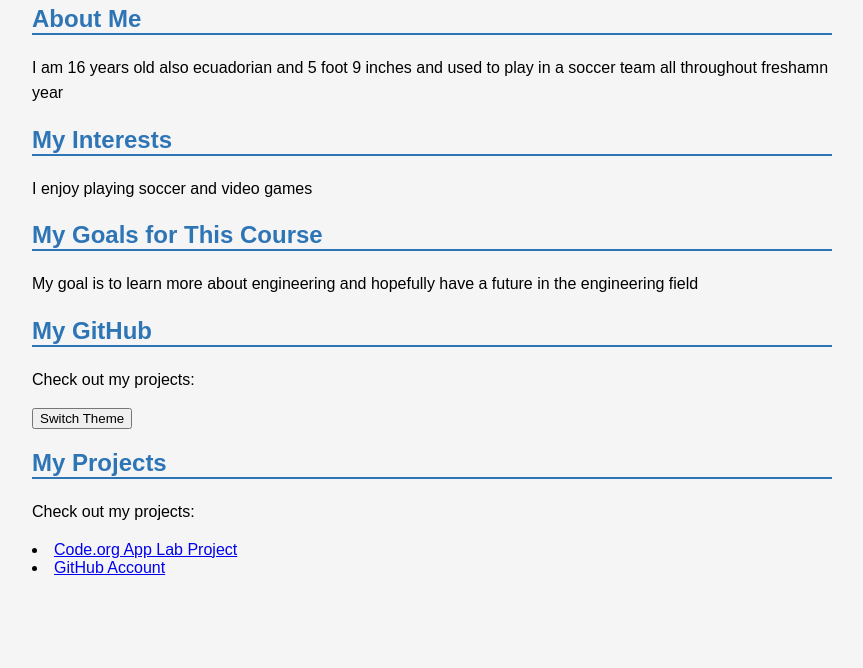
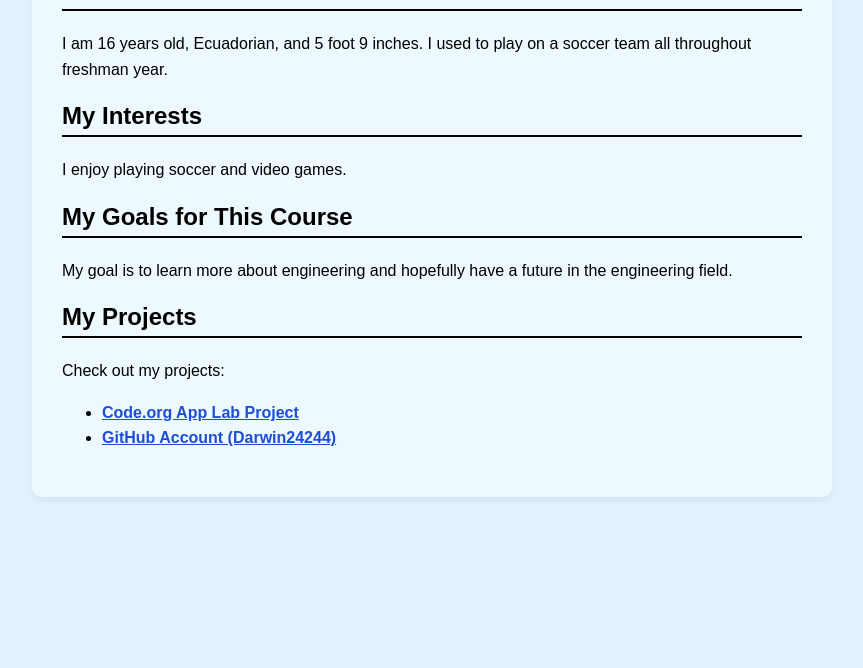
Before and after one commit to Darwin24244/my-github-site, a plain HTML site: page index.html in a window 1280 px wide. Shown: the part 132-800 px from the top of the page, without its empty margins (208-1071 px from the left). Drawn offline with Linux system fonts and the light colour scheme.

Commit message:
edited background

```diff
--- a/index.html
+++ b/index.html
@@ -3,61 +3,105 @@
   <head>
     <meta charset="UTF-8">
     <meta name="viewport" content="width=device-width, initial-scale=1.0">
-    <title><div Darwin=""></div>'s Website</title>
+    <title>Darwin's Website</title>
     <style>
-      body { font-family: Arial, sans-serif; max-width: 800px;
-             margin: 0 auto; padding: 20px; background: #f5f5f5; }
-      h1   { color: #1F4E79; }
-      h2   { color: #2E75B6; border-bottom: 2px solid #2E75B6; }
-      p    { line-height: 1.6; }
-    </style>
-  </head>
-  <body>
+      /* Layout & Background Styles */
+      body {
+        font-family: Arial, sans-serif;
+        max-width: 800px;
+        margin: 0 auto;
+        padding: 20px;
+        background-color: #E0F2FE; /* Light baby blue */
+        color: #000000; /* Black text */
+        transition: background-color 0.3s, color 0.3s;
+      }
 
-<h1>Hi, I am Darwin <div Darwin=""></div>!</h1>
-    <h2>About Me</h2>
-   <p> I am 16 years old also ecuadorian and 5 foot 9 inches and used to play in a soccer team all throughout freshamn year</p>
-    <h2>My Interests</h2>
-    <p> I enjoy playing soccer and video games</p>
+      .container {
+        background: rgba(255, 255, 255, 0.4); /* Subtle overlay for readability */
+        padding: 30px;
+        border-radius: 10px;
+        box-shadow: 0 4px 6px rgba(0, 0, 0, 0.05);
+      }
 
-    <h2>My Goals for This Course</h2>
-    <p>My goal is to learn more about engineering and hopefully have a future in the engineering field</p>
+      /* Typography */
+      h1 { color: #000000; margin-top: 0; }
+      h2 { color: #000000; border-bottom: 2px solid #000000; padding-bottom: 5px; }
+      p, li { line-height: 1.6; }
+      a { color: #1D4ED8; font-weight: bold; }
+      a:hover { color: #1E40AF; }
 
-    <h2>My GitHub</h2>
-    <p>Check out my projects:
-      <a href="https://github.com/[your-username]"><div Darwin24244=""></div></a>
-    </p>
-  </body>
-</html>
+      /* Theme Button Styles */
+      .theme-btn {
+        float: right;
+        padding: 10px 15px;
+        background-color: #000000;
+        color: #FFFFFF;
+        border: none;
+        border-radius: 5px;
+        cursor: pointer;
+        font-weight: bold;
+      }
+      .theme-btn:hover {
+        background-color: #333333;
+      }
+
+      /* Dark Theme Overrides */
+      body.dark-theme {
+        background-color: #0F172A; /* Dark navy */
+        color: #FFFFFF; /* White text */
+      }
+      body.dark-theme h1,
+      body.dark-theme h2 {
+        color: #FFFFFF;
+        border-bottom-color: #FFFFFF;
+      }
+      body.dark-theme .theme-btn {
+        background-color: #FFFFFF;
+        color: #000000;
+      }
+      body.dark-theme a {
+        color: #60A5FA;
+      }
     </style>
   </head>
   <body class="light-theme">
 
     <div class="container">
-      <!-- Toggle Button inside the card -->
-      <button id="theme-toggle" class="theme-btn">Switch Theme</button>
+      <!-- Theme Toggle Button -->
+      <button id="theme-toggle" class="theme-btn">Dark Mode</button>
+
+      <!-- Introduction Section -->
+      <h1>Hi, I am Darwin!</h1>
+
+      <h2>About Me</h2>
+      <p>I am 16 years old, Ecuadorian, and 5 foot 9 inches. I used to play on a soccer team all throughout freshman year.</p>
+
+      <h2>My Interests</h2>
+      <p>I enjoy playing soccer and video games.</p>
+
+      <h2>My Goals for This Course</h2>
+      <p>My goal is to learn more about engineering and hopefully have a future in the engineering field.</p>
+
+      <!-- Projects Section -->
       <h2>My Projects</h2>
       <p>Check out my projects:</p>
-
-    </ui>
-
+      <ul>
         <li>
           <a href="https://studio.code.org/projects/applab/a8f5c905-4fd5-427c-8f51-e4cdf4a25569"
              target="_blank" rel="noopener noreferrer">
              Code.org App Lab Project
           </a>
         </li>
-
         <li>
           <a href="https://github.com/Darwin24244"
              target="_blank" rel="noopener noreferrer">
-             GitHub Account
+             GitHub Account (Darwin24244)
           </a>
         </li>
       </ul>
     </div>
 
-    <!-- 3. JAVASCRIPT SWITCHER -->
+    <!-- Theme Switcher JavaScript -->
     <script>
       const toggleButton = document.getElementById('theme-toggle');
       const bodyElement = document.body;
```
